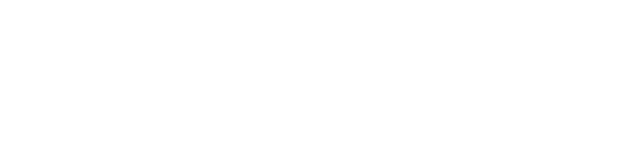
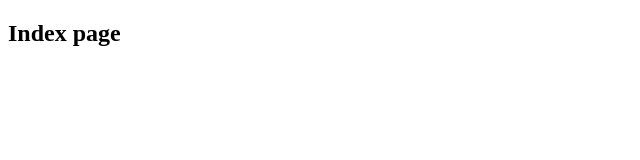
Before and after one commit to navarathanb/10pm, a plain HTML site: page index.html in a window 1280 px wide. Shown: the whole page, without its empty margins (0-640 px from the left). Drawn offline with Linux system fonts and the light colour scheme.

Commit message:
updated index page at line 10

```diff
--- a/index.html
+++ b/index.html
@@ -7,6 +7,6 @@
     <title>Document</title>
 </head>
 <body>
-
+    <h2>Index page</h2>
 </body>
 </html>
```
